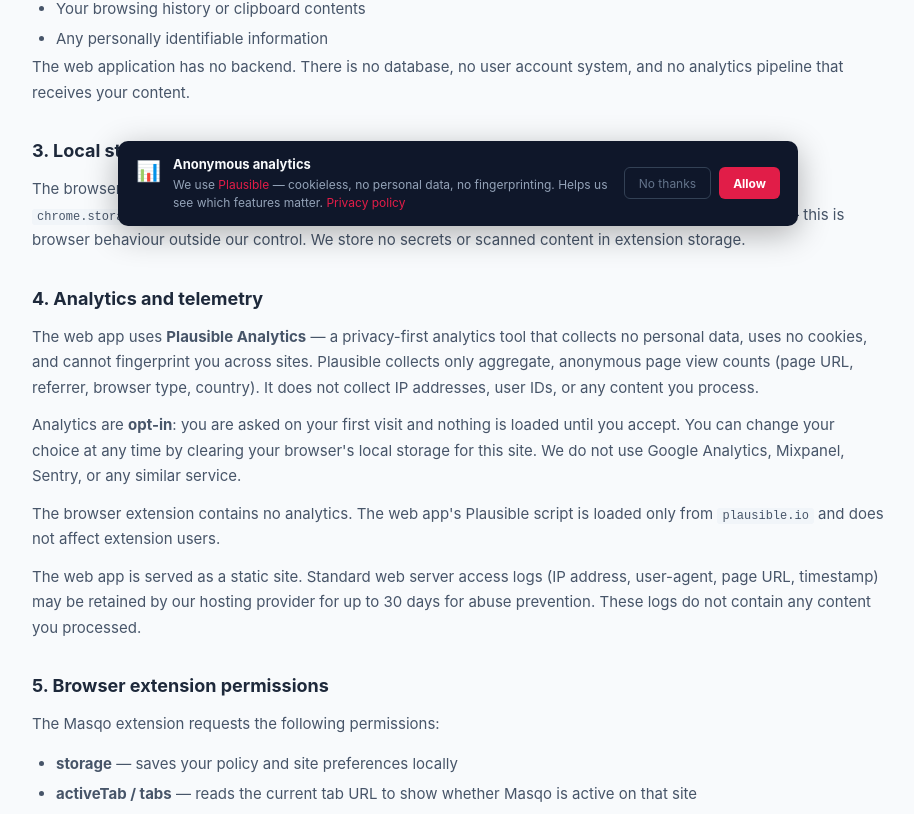
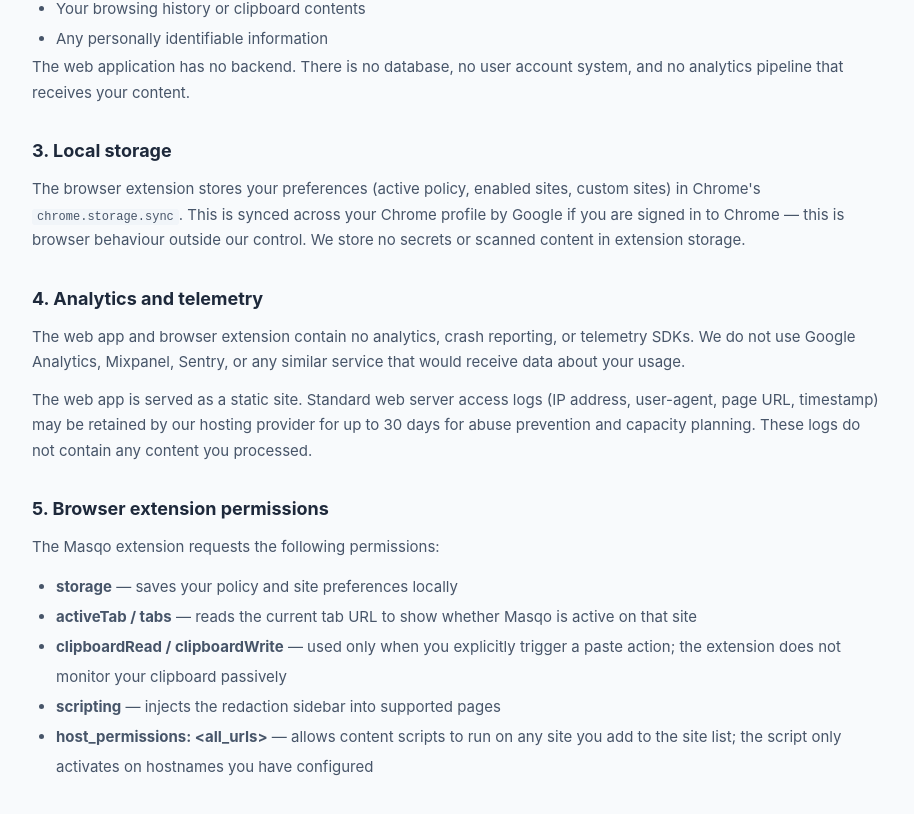
Before and after one commit to hungphamtan/masqo, a React (Vite) app in the folder packages/web/: page /privacy in a window 1280 px wide. Shown: the part 558-1372 px from the top of the page, without its empty margins (182-1096 px from the left). Built offline with nearby package versions, Linux system fonts and the light colour scheme.

Commit message:
Revert "feat: add opt-in Plausible analytics with consent banner"
This reverts commit 0cd816fdf1fa271e7af19bc9db5fa54dc0478f4f.

```diff
--- a/packages/web/src/analytics.ts
+++ /dev/null
@@ -1,26 +0,0 @@
-// Plausible Analytics — cookieless, no PII, GDPR-compliant without consent in most jurisdictions.
-// We still ask for consent to be conservative and on-brand.
-// Docs: https://plausible.io/docs/script-extensions
-
-const PLAUSIBLE_DOMAIN = 'masqo.dev' // update when domain is live
-
-let loaded = false
-
-export function loadAnalytics(): void {
-  if (loaded || typeof document === 'undefined') return
-  loaded = true
-
-  const script = document.createElement('script')
-  script.defer = true
-  script.setAttribute('data-domain', PLAUSIBLE_DOMAIN)
-  script.src = 'https://plausible.io/js/script.js'
-  document.head.appendChild(script)
-}
-
-export function trackEvent(name: string, props?: Record<string, string | number>): void {
-  if (typeof window === 'undefined') return
-  const plausible = (window as Window & { plausible?: (n: string, o?: object) => void }).plausible
-  if (typeof plausible === 'function') {
-    plausible(name, props ? { props } : undefined)
-  }
-}
--- a/packages/web/src/components/ConsentBanner.tsx
+++ /dev/null
@@ -1,74 +0,0 @@
-import React, { useState, useEffect } from 'react'
-
-const STORAGE_KEY = 'masqo_analytics_consent'
-
-export type ConsentState = 'accepted' | 'declined' | null
-
-export function getConsent(): ConsentState {
-  try {
-    const v = localStorage.getItem(STORAGE_KEY)
-    if (v === 'accepted' || v === 'declined') return v
-  } catch { /* ignore */ }
-  return null
-}
-
-function setConsent(value: 'accepted' | 'declined'): void {
-  try { localStorage.setItem(STORAGE_KEY, value) } catch { /* ignore */ }
-}
-
-const FONT = '-apple-system, BlinkMacSystemFont, "Segoe UI", sans-serif'
-
-export function ConsentBanner({ onConsent }: { onConsent: (v: ConsentState) => void }) {
-  const [visible, setVisible] = useState(false)
-
-  useEffect(() => {
-    if (getConsent() === null) setVisible(true)
-  }, [])
-
-  if (!visible) return null
-
-  const handle = (v: 'accepted' | 'declined') => {
-    setConsent(v)
-    setVisible(false)
-    onConsent(v)
-  }
-
-  return (
-    <div style={s.overlay}>
-      <div style={s.banner}>
-        <div style={s.content}>
-          <span style={s.icon}>📊</span>
-          <div style={s.text}>
-            <strong style={s.title}>Anonymous analytics</strong>
-            <span style={s.desc}>
-              We use{' '}
-              <a href="https://plausible.io" target="_blank" rel="noopener noreferrer" style={s.link}>
-                Plausible
-              </a>
-              {' '}— cookieless, no personal data, no fingerprinting. Helps us see which features matter.{' '}
-              <a href="/privacy" style={s.link}>Privacy policy</a>
-            </span>
-          </div>
-        </div>
-        <div style={s.actions}>
-          <button onClick={() => handle('declined')} style={s.btnDecline}>No thanks</button>
-          <button onClick={() => handle('accepted')} style={s.btnAccept}>Allow</button>
-        </div>
-      </div>
-    </div>
-  )
-}
-
-const s: Record<string, React.CSSProperties> = {
-  overlay: { position: 'fixed', bottom: 0, left: 0, right: 0, zIndex: 9999, padding: '0 16px 16px', pointerEvents: 'none', fontFamily: FONT },
-  banner: { maxWidth: 680, margin: '0 auto', background: '#0F172A', color: '#F8FAFC', borderRadius: 10, padding: '14px 18px', display: 'flex', alignItems: 'center', justifyContent: 'space-between', gap: 16, boxShadow: '0 8px 32px rgba(0,0,0,0.3)', pointerEvents: 'all', flexWrap: 'wrap' },
-  content: { display: 'flex', alignItems: 'flex-start', gap: 12, flex: 1, minWidth: 0 },
-  icon: { fontSize: 20, flexShrink: 0, marginTop: 1 },
-  text: { display: 'flex', flexDirection: 'column', gap: 2 },
-  title: { fontSize: 13, fontWeight: 700, color: '#F8FAFC' },
-  desc: { fontSize: 12, color: '#94A3B8', lineHeight: 1.5 },
-  link: { color: '#E11D48', textDecoration: 'none' },
-  actions: { display: 'flex', gap: 8, flexShrink: 0 },
-  btnDecline: { height: 32, padding: '0 14px', background: 'transparent', color: '#64748B', border: '1px solid #334155', borderRadius: 6, cursor: 'pointer', fontSize: 12, fontFamily: FONT },
-  btnAccept: { height: 32, padding: '0 14px', background: '#E11D48', color: '#fff', border: 'none', borderRadius: 6, cursor: 'pointer', fontSize: 12, fontWeight: 700, fontFamily: FONT },
-}
--- a/packages/web/src/main.tsx
+++ b/packages/web/src/main.tsx
@@ -1,27 +1,13 @@
-import React, { useState } from 'react'
+import React from 'react'
 import { createRoot } from 'react-dom/client'
 import { BrowserRouter, Routes, Route } from 'react-router-dom'
 import { App } from './App.js'
 import { HowItWorks } from './pages/HowItWorks.js'
 import { Privacy } from './pages/Privacy.js'
 import { Terms } from './pages/Terms.js'
-import { ConsentBanner, getConsent } from './components/ConsentBanner.js'
-import { loadAnalytics } from './analytics.js'
 import './index.css'
 
-function Root() {
-  const [, setConsent] = useState(getConsent())
-
-  const handleConsent = (v: 'accepted' | 'declined' | null) => {
-    setConsent(v)
-    if (v === 'accepted') loadAnalytics()
-  }
-
-  // Load analytics immediately if already accepted on a previous visit
-  if (getConsent() === 'accepted') loadAnalytics()
-
-  return (
-    <>
+createRoot(document.getElementById('root')!).render(
   <BrowserRouter>
     <Routes>
       <Route path="/" element={<App />} />
@@ -30,9 +16,4 @@
       <Route path="/terms" element={<Terms />} />
     </Routes>
   </BrowserRouter>
-      <ConsentBanner onConsent={handleConsent} />
-    </>
 )
-}
-
-createRoot(document.getElementById('root')!).render(<Root />)
--- a/packages/web/src/pages/Privacy.tsx
+++ b/packages/web/src/pages/Privacy.tsx
@@ -46,25 +46,14 @@
 
       <Section title="4. Analytics and telemetry">
         <p style={s.p}>
-          The web app uses <strong>Plausible Analytics</strong> — a privacy-first analytics tool that
-          collects no personal data, uses no cookies, and cannot fingerprint you across sites.
-          Plausible collects only aggregate, anonymous page view counts (page URL, referrer, browser
-          type, country). It does not collect IP addresses, user IDs, or any content you process.
-        </p>
-        <p style={s.p}>
-          Analytics are <strong>opt-in</strong>: you are asked on your first visit and nothing is
-          loaded until you accept. You can change your choice at any time by clearing your browser's
-          local storage for this site. We do not use Google Analytics, Mixpanel, Sentry, or any
-          similar service.
-        </p>
-        <p style={s.p}>
-          The browser extension contains no analytics. The web app's Plausible script is loaded only
-          from <code style={s.code}>plausible.io</code> and does not affect extension users.
+          The web app and browser extension contain no analytics, crash reporting, or telemetry SDKs.
+          We do not use Google Analytics, Mixpanel, Sentry, or any similar service that would
+          receive data about your usage.
         </p>
         <p style={s.p}>
           The web app is served as a static site. Standard web server access logs (IP address,
           user-agent, page URL, timestamp) may be retained by our hosting provider for up to 30 days
-          for abuse prevention. These logs do not contain any content you processed.
+          for abuse prevention and capacity planning. These logs do not contain any content you processed.
         </p>
       </Section>
 
```
Lines whose indentation alone changed are shown as unchanged.
